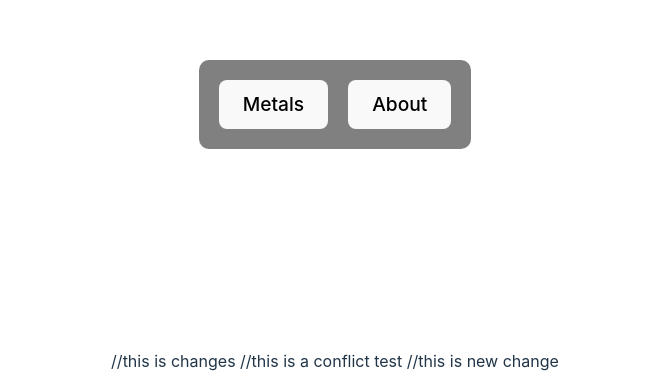
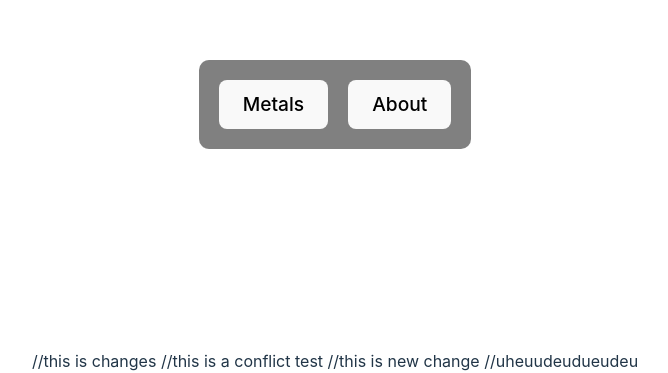
Before and after one commit to Sabareesh001/metalPrice, a React (Vite) app: page / in a window 1280 px wide. Shown: the part 451-824 px from the top of the page, without its empty margins (305-973 px from the left). Built offline with nearby package versions, Linux system fonts and the light colour scheme.

Commit message:
conflict

```diff
--- a/src/App.jsx
+++ b/src/App.jsx
@@ -9,7 +9,7 @@ function App() {
   return (
     <Router>
       <Routes />
-      //this is changes //this is a conflict test //this is new change
+      //this is changes //this is a conflict test //this is new change //uheuudeudueudeu
     </Router>
   );
 }
```
